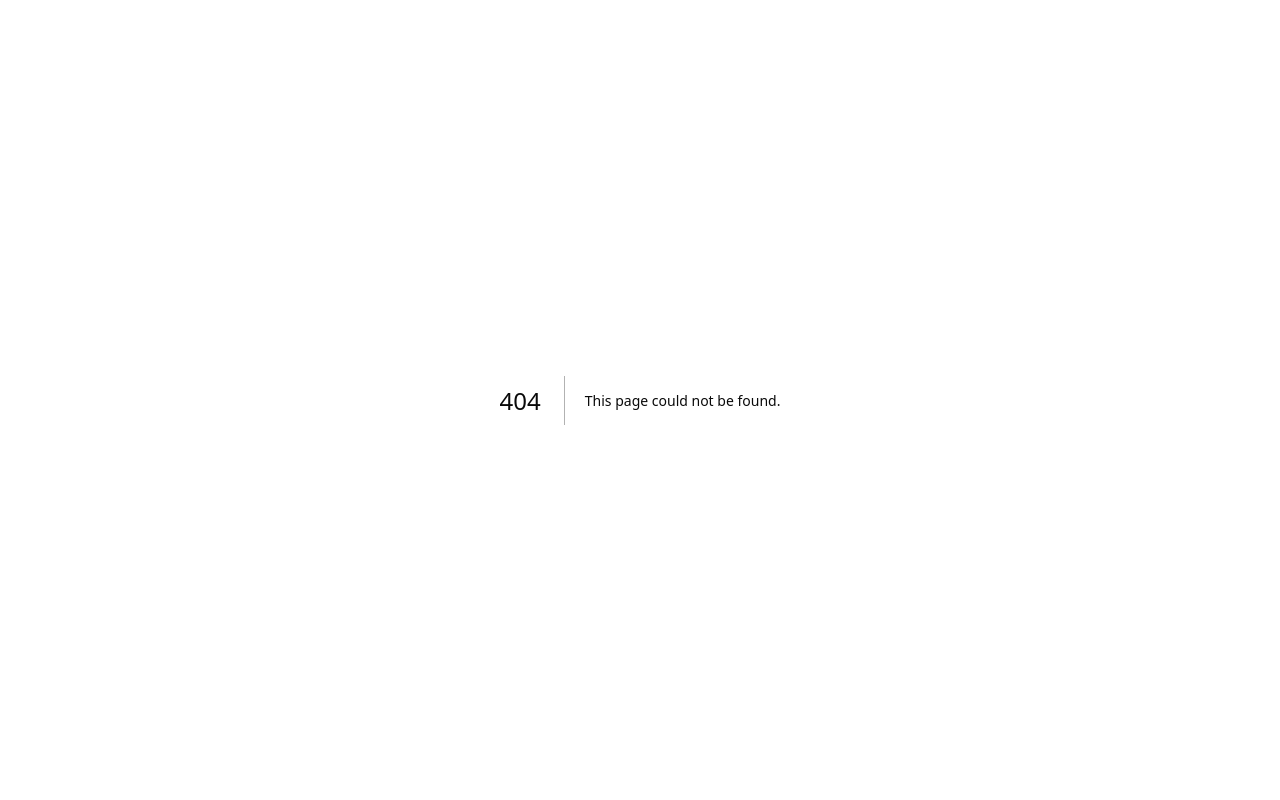
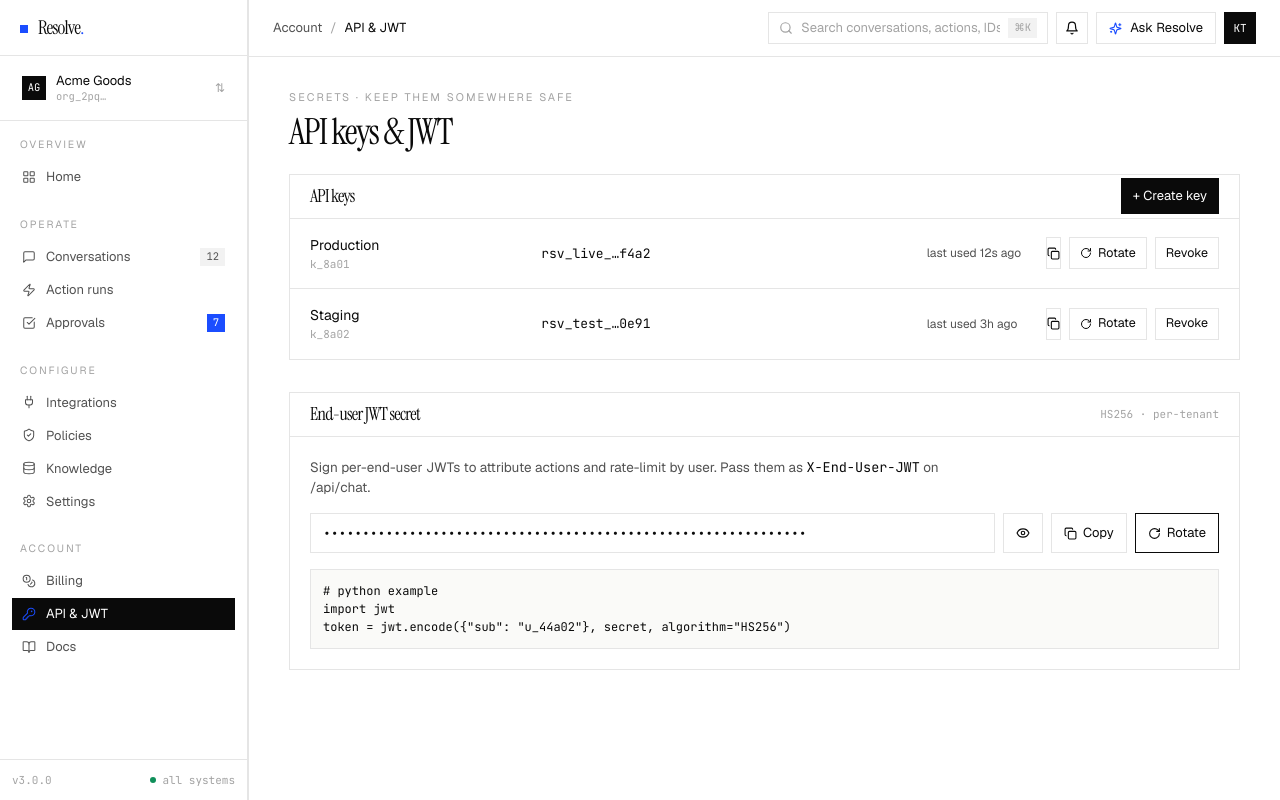
Before and after one commit to Vatsa10/Support-Agent, a Next.js app in the folder frontend/: page /keys in a window 1280 px wide. Before the commit this address had no page. Built offline with nearby package versions, Linux system fonts and the light colour scheme.

Commit message:
feat: add settings page with system prompt override and workspace details

```diff
--- /dev/null
+++ b/frontend/app/(app)/keys/page.tsx
@@ -0,0 +1,80 @@
+"use client";
+import { useState } from "react";
+import { Topbar } from "@/components/app/Topbar";
+import { Copy, RotateCw, Eye, EyeOff } from "lucide-react";
+
+const apiKeys = [
+  { id: "k_8a01", label: "Production", masked: "rsv_live_…f4a2", created: "2026-02-01", last_used: "12s ago" },
+  { id: "k_8a02", label: "Staging",    masked: "rsv_test_…0e91", created: "2026-03-14", last_used: "3h ago"  }
+];
+
+export default function KeysPage() {
+  const [show, setShow] = useState(false);
+  return (
+    <>
+      <Topbar crumb={[{ label: "Account" }, { label: "API & JWT" }]} />
+      <div className="px-6 lg:px-10 py-8">
+        <div className="flex items-end justify-between gap-6 mb-6">
+          <div>
+            <div className="text-[11px] uppercase tracking-[0.18em] text-ink-3 mb-2">Secrets · keep them somewhere safe</div>
+            <h1 className="font-display text-[36px] leading-[1] tracking-tightest">API keys & JWT</h1>
+          </div>
+        </div>
+
+        <section className="border border-line bg-paper">
+          <div className="px-5 h-11 border-b border-line flex items-center justify-between">
+            <div className="font-display text-[18px] tracking-tightest">API keys</div>
+            <button className="h-9 px-3 bg-ink text-paper text-[13px] hover:bg-blue">+ Create key</button>
+          </div>
+          <div className="divide-y divide-line">
+            {apiKeys.map((k) => (
+              <div key={k.id} className="px-5 py-4 grid grid-cols-12 gap-4 items-center">
+                <div className="col-span-3">
+                  <div className="text-[14px]">{k.label}</div>
+                  <div className="font-mono text-[11px] text-ink-3">{k.id}</div>
+                </div>
+                <div className="col-span-5 font-mono text-[13px]">{k.masked}</div>
+                <div className="col-span-2 text-[12px] text-ink-2">last used {k.last_used}</div>
+                <div className="col-span-2 flex items-center justify-end gap-2">
+                  <button className="h-8 w-8 inline-flex items-center justify-center border border-line hover:border-ink"><Copy size={13} /></button>
+                  <button className="h-8 px-2.5 inline-flex items-center gap-1.5 border border-line hover:border-ink text-[12.5px]"><RotateCw size={12} /> Rotate</button>
+                  <button className="h-8 px-2.5 inline-flex items-center border border-line hover:border-danger hover:text-danger text-[12.5px]">Revoke</button>
+                </div>
+              </div>
+            ))}
+          </div>
+        </section>
+
+        <section className="mt-8 border border-line bg-paper">
+          <div className="px-5 h-11 border-b border-line flex items-center justify-between">
+            <div className="font-display text-[18px] tracking-tightest">End-user JWT secret</div>
+            <span className="font-mono text-[11px] text-ink-3">HS256 · per-tenant</span>
+          </div>
+          <div className="p-5 space-y-4">
+            <p className="text-ink-2 text-[13.5px] max-w-2xl">
+              Sign per-end-user JWTs to attribute actions and rate-limit by user. Pass them as <span className="font-mono text-ink">X-End-User-JWT</span> on /api/chat.
+            </p>
+            <div className="flex items-center gap-2">
+              <input
+                readOnly
+                type={show ? "text" : "password"}
+                value="eyJhbGciOiJIUzI1NiIsInR5cCI6IkpXVCJ9.SECRET_NOT_REAL_DATA._sig"
+                className="flex-1 h-10 px-3 font-mono text-[13px] border border-line bg-paper outline-none"
+              />
+              <button onClick={() => setShow(!show)} className="h-10 w-10 inline-flex items-center justify-center border border-line hover:border-ink">
+                {show ? <EyeOff size={14} /> : <Eye size={14} />}
+              </button>
+              <button className="h-10 px-3 border border-line text-[13px] inline-flex items-center gap-1.5 hover:border-ink"><Copy size={13} /> Copy</button>
+              <button className="h-10 px-3 border border-ink text-[13px] inline-flex items-center gap-1.5 hover:bg-ink hover:text-paper"><RotateCw size={13} /> Rotate</button>
+            </div>
+            <pre className="font-mono text-[12px] bg-cream border border-line p-3 overflow-auto">
+{`# python example
+import jwt
+token = jwt.encode({"sub": "u_44a02"}, secret, algorithm="HS256")`}
+            </pre>
+          </div>
+        </section>
+      </div>
+    </>
+  );
+}
--- /dev/null
+++ b/frontend/app/(app)/settings/page.tsx
@@ -0,0 +1,78 @@
+import { Topbar } from "@/components/app/Topbar";
+
+export default function SettingsPage() {
+  return (
+    <>
+      <Topbar crumb={[{ label: "Configure" }, { label: "Settings" }]} />
+      <div className="px-6 lg:px-10 py-8">
+        <div className="mb-6">
+          <div className="text-[11px] uppercase tracking-[0.18em] text-ink-3 mb-2">Workspace voice + behavior</div>
+          <h1 className="font-display text-[36px] leading-[1] tracking-tightest">Settings</h1>
+        </div>
+
+        <div className="grid lg:grid-cols-3 gap-6">
+          <div className="lg:col-span-2 border border-line bg-paper">
+            <div className="px-5 h-11 border-b border-line flex items-center justify-between">
+              <div className="font-display text-[18px] tracking-tightest">System prompt override</div>
+              <span className="font-mono text-[11px] text-ink-3">default uses prompt.md</span>
+            </div>
+            <div className="p-5">
+              <textarea
+                rows={16}
+                defaultValue={`You are Resolve operating as the customer support agent for Acme Goods.
+
+Tone: warm, precise, never apologetic without reason. Use the customer's name once.
+Always confirm any side-effect ("I've issued the refund for $X") and propose the next useful step.
+For sensitive categories (fraud, dispute) — escalate rather than act.`}
+                className="w-full p-4 border border-line bg-paper text-[13.5px] font-mono leading-[1.55] outline-none focus:border-ink"
+              />
+              <div className="mt-4 flex items-center justify-end gap-2">
+                <button className="h-9 px-3 border border-line text-[13px]">Discard</button>
+                <button className="h-9 px-3 bg-ink text-paper text-[13px] hover:bg-blue">Save override</button>
+              </div>
+            </div>
+          </div>
+
+          <div className="space-y-6">
+            <Card title="Workspace">
+              <Row k="Name" v="Acme Goods" />
+              <Row k="ID" v="org_2pq…" mono />
+              <Row k="Created" v="Feb 1, 2026" />
+              <Row k="Plan" v="Scale" />
+            </Card>
+            <Card title="Branding">
+              <Row k="Display name" v="Resolve for Acme" />
+              <Row k="Accent color" v="#1B4DFF" mono />
+            </Card>
+            <Card title="Danger zone">
+              <button className="w-full h-9 border border-line text-danger text-[13px] hover:border-danger transition">
+                Suspend workspace
+              </button>
+              <button className="w-full mt-2 h-9 border border-danger text-danger text-[13px] hover:bg-danger hover:text-paper transition">
+                Delete workspace
+              </button>
+            </Card>
+          </div>
+        </div>
+      </div>
+    </>
+  );
+}
+
+function Card({ title, children }: { title: string; children: React.ReactNode }) {
+  return (
+    <div className="border border-line bg-paper">
+      <div className="px-4 h-9 border-b border-line flex items-center text-[11px] uppercase tracking-[0.18em] text-ink-3">{title}</div>
+      <div className="p-4 space-y-2.5">{children}</div>
+    </div>
+  );
+}
+
+function Row({ k, v, mono }: { k: string; v: string; mono?: boolean }) {
+  return (
+    <div className="flex items-center justify-between gap-3 text-[13px]">
+      <span className="text-ink-2">{k}</span>
+      <span className={mono ? "font-mono" : ""}>{v}</span>
+    </div>
+  );
+}
```
